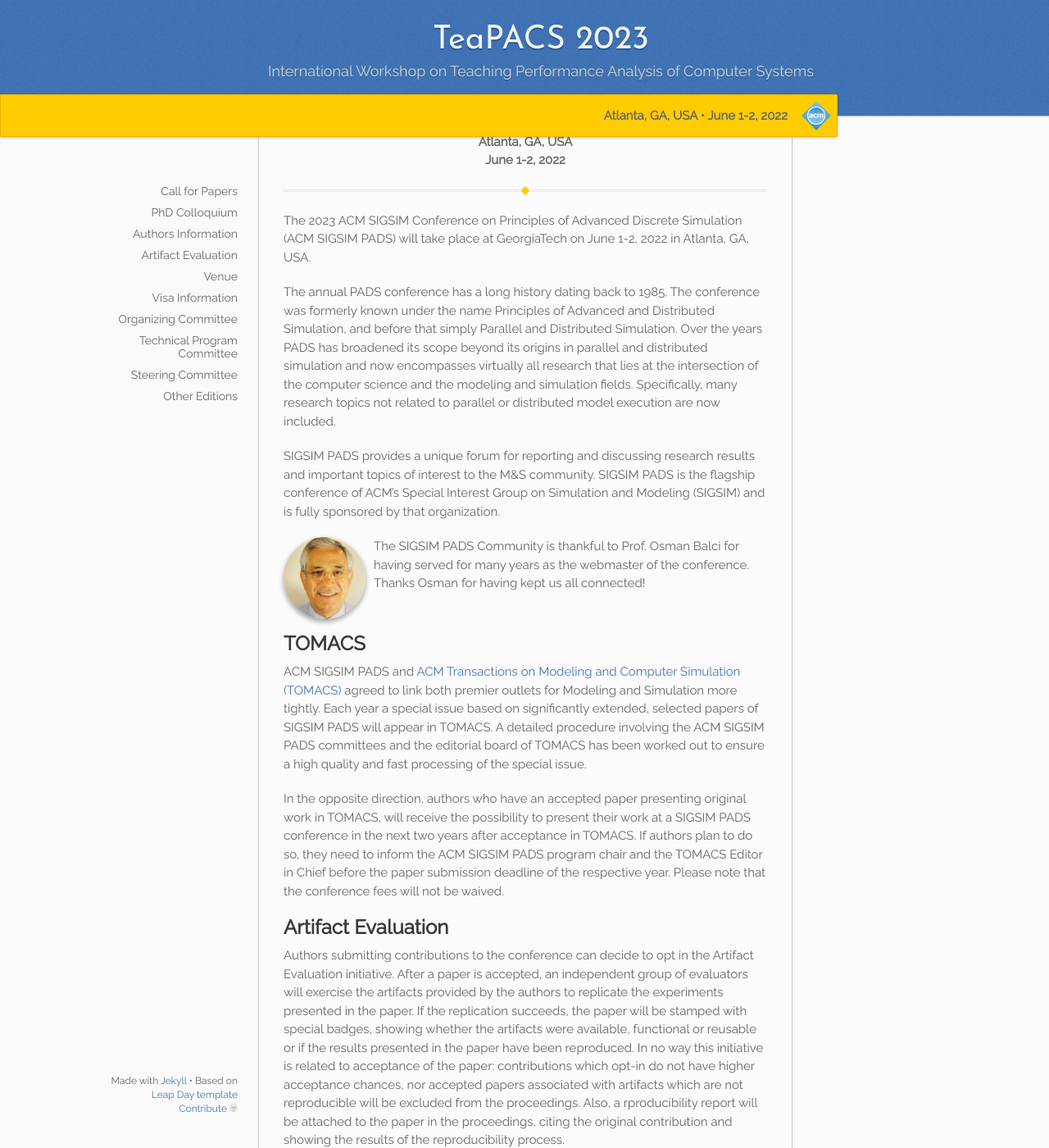
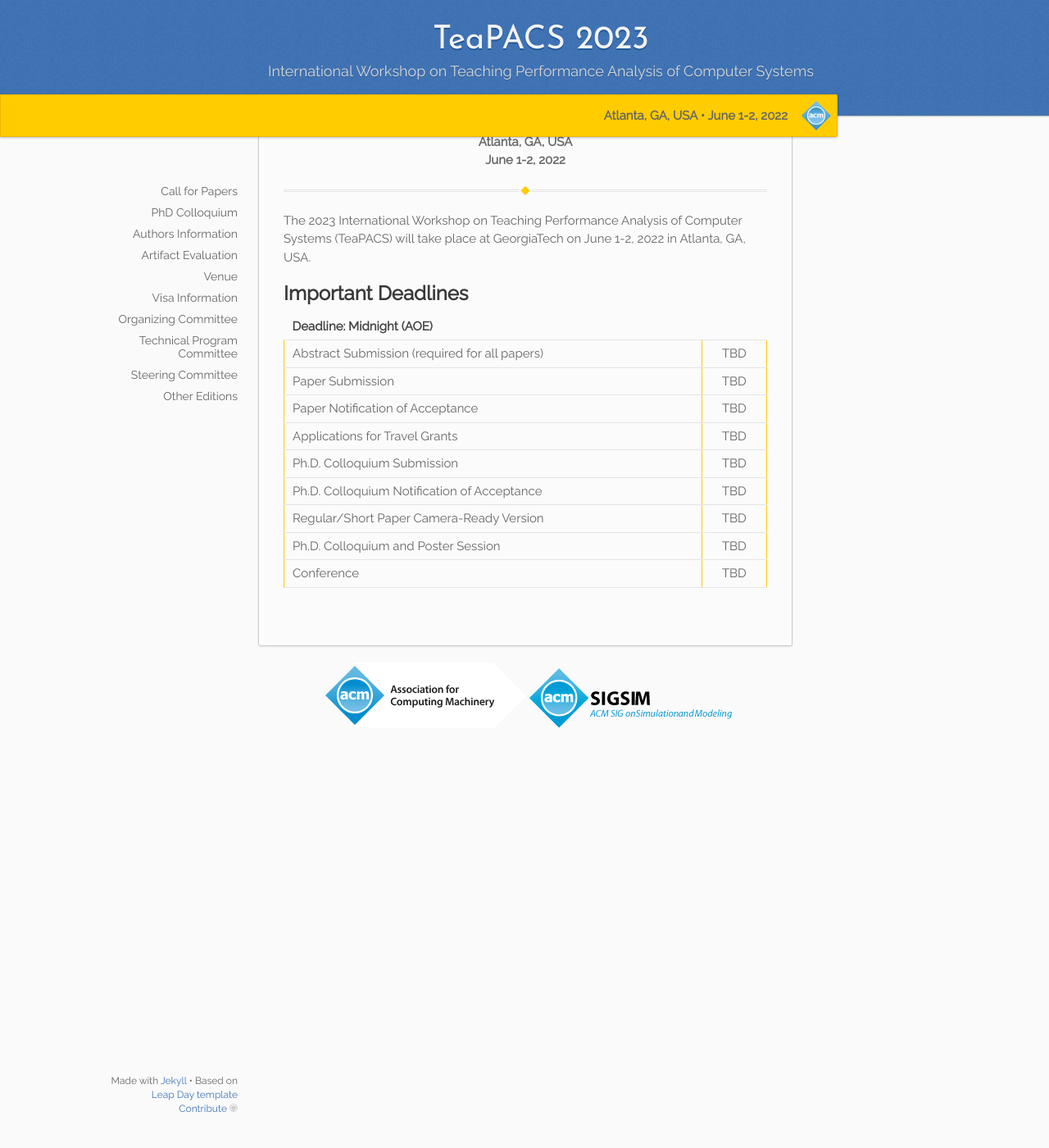
Before and after one commit to alessandropellegrini/teapacs.github.io, a Jekyll site: the page built from _2023/index.md, in a window 1280 px wide and 1400 px high, scrolled down 356 px. Shown: the whole window at 82% size. Built offline with Jekyll 4.4.1, drawn with Linux system fonts in a browser that asks for light colours; some of the changed text lies outside the part shown.

Commit message:
Update index.md

```diff
--- a/_2023/index.md
+++ b/_2023/index.md
@@ -1,6 +1,6 @@
 ---
 layout: default
-title: "ACM SIGSIM PADS 2022"
+title: "TeaPACS 2023"
 ---
 
 {% include banner.html picture="miami.jpg" %}<!-- @IGNORE PREVIOUS: link -->
@@ -10,27 +10,7 @@
 {% for coll in site.collections %}{% if coll.label == page.collection %}{% assign edition = coll %}{% endif %}{% endfor %}
 {%- assign year = page.collection -%}
 
-The {{ year }} ACM SIGSIM Conference on Principles of Advanced Discrete Simulation (ACM SIGSIM PADS) will take place at {{ edition.location }} on {{ edition.dates }} in {{ edition.venue }}.
-
-The annual PADS conference has a long history dating back to 1985. The conference was formerly known under the name Principles of Advanced and Distributed Simulation, and before that simply Parallel and Distributed Simulation. Over the years PADS has broadened its scope beyond its origins in parallel and distributed simulation and now encompasses virtually all research that lies at the intersection of the computer science and the modeling and simulation fields. Specifically, many research topics not related to parallel or distributed model execution are now included.
-
-SIGSIM PADS provides a unique forum for reporting and discussing research results and important topics of interest to the M&S community. SIGSIM PADS is the flagship conference of ACM's Special Interest Group on Simulation and Modeling (SIGSIM) and is fully sponsored by that organization.
-
-{% assign moreinfo = "The SIGSIM PADS Community is thankful to Prof. Osman Balci for having served for many years as the webmaster of the conference. Thanks Osman for having kept us all connected!" | split: '|' %}
-{% include guy.html     picture="OsmanBalci.jpg"
-                        additional_lines=moreinfo %}
-
-## TOMACS
-
-ACM SIGSIM PADS and [ACM Transactions on Modeling and Computer Simulation (TOMACS)](https://tomacs.acm.org/) agreed to link both premier outlets for Modeling and Simulation more tightly. Each year a special issue based on significantly extended, selected papers of SIGSIM PADS will appear in TOMACS. A detailed procedure involving the ACM SIGSIM PADS committees and the editorial board of TOMACS has been worked out to ensure a high quality and fast processing of the special issue.
-
-In the opposite direction, authors who have an accepted paper presenting original work in TOMACS, will receive the possibility to present their work at a SIGSIM PADS conference in the next two years after acceptance in TOMACS. If authors plan to do so, they need to inform the ACM SIGSIM PADS program chair and the TOMACS Editor in Chief before the paper submission deadline of the respective year. Please note that the conference fees will not be waived.
-
-## Artifact Evaluation
-
-Authors submitting contributions to the conference can decide to opt in the Artifact Evaluation initiative. After a paper is accepted, an independent group of evaluators will exercise the artifacts provided by the authors to replicate the experiments presented in the paper. If the replication succeeds, the paper will be stamped with special badges, showing whether the artifacts were available, functional or reusable or if the results presented in the paper have been reproduced. In no way this initiative is related to acceptance of the paper: contributions which opt-in do not have higher acceptance chances, nor accepted papers associated with artifacts which are not reproducible will be excluded from the proceedings. Also, a rproducibility report will be attached to the paper in the proceedings, citing the original contribution and showing the results of the reproducibility process.
-
-For more information, please see the [SIGSIM PADS {{ year }} Artifact Evaluation](04.reproducibility.md) page.
+The {{ year }} International Workshop on Teaching Performance Analysis of Computer Systems (TeaPACS) will take place at {{ edition.location }} on {{ edition.dates }} in {{ edition.venue }}.
 
 ## Important Deadlines
 
```
